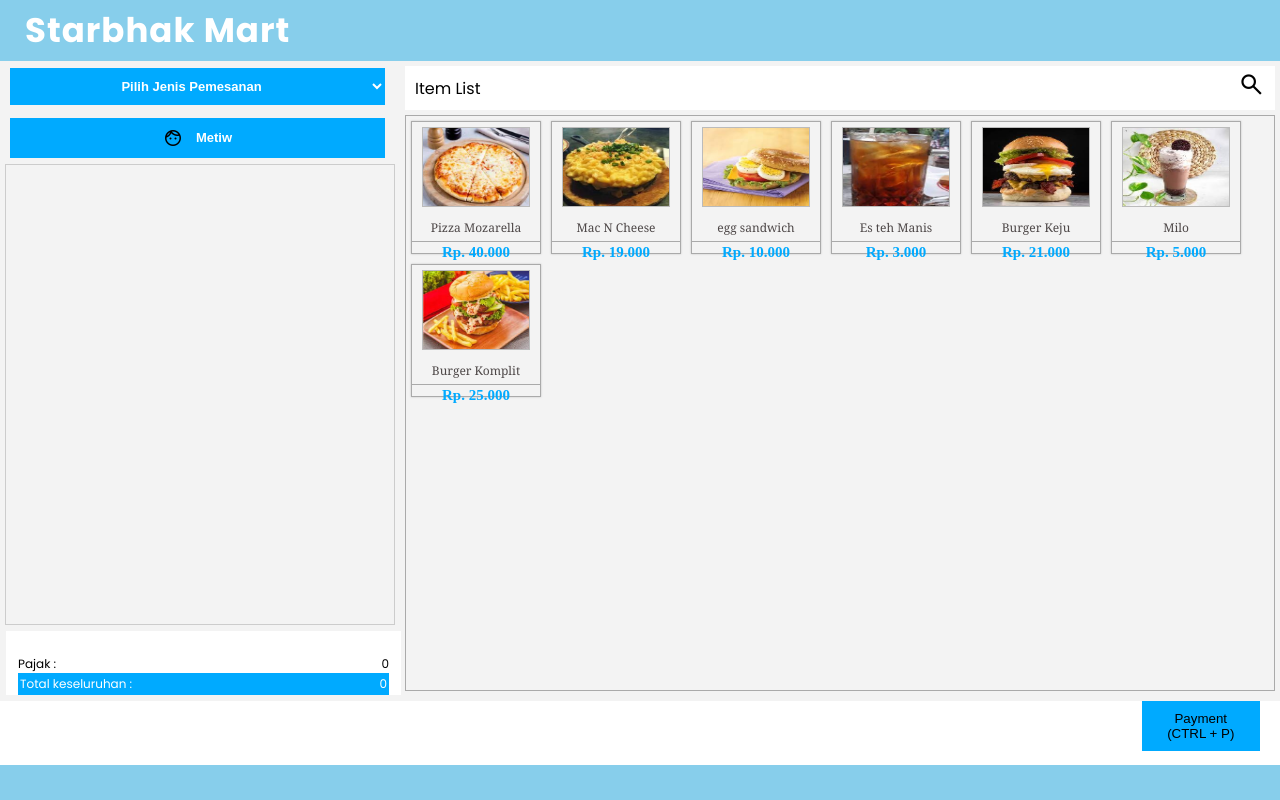
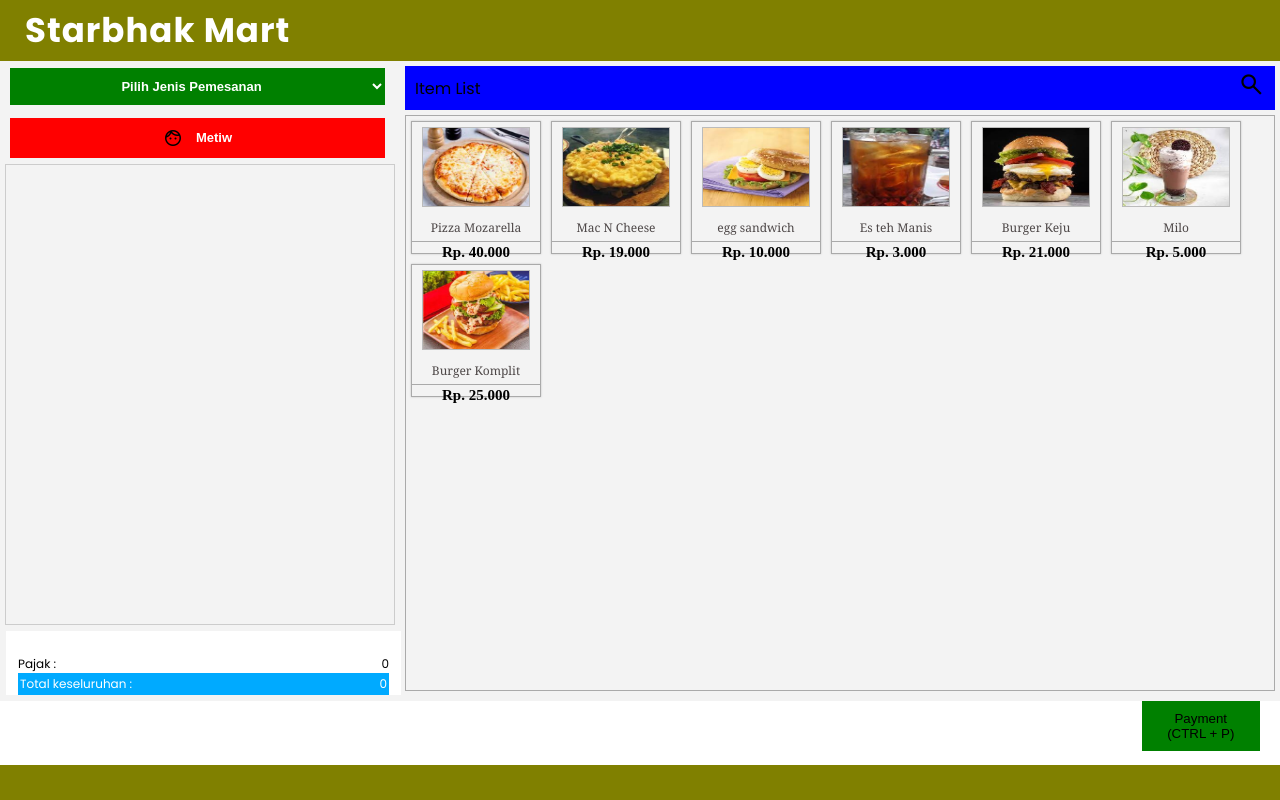
Before and after one commit to YosiaCT/AAS_PWD, a plain HTML site: page aas/index.html in a window 1280 px wide. Drawn offline with nearby package versions, Linux system fonts and the light colour scheme.

Commit message:
style.css

```diff
--- a/aas/style.css
+++ b/aas/style.css
@@ -17,7 +17,7 @@ body{
 
 /* -- Tubuh -- */
 .container{
-    background-color: skyblue;
+    background-color: olive;
     height: 100vh;
 }
 
@@ -54,7 +54,7 @@ body{
     font-size: 13px;
     font-weight: bold;
     color: white;
-    background-color: rgb(0, 170, 255);
+    background-color: red;
     outline: none;
     border: none;
 }
@@ -63,7 +63,7 @@ body{
     margin: 0.5em 10px 0.5em 10px;
     padding: 10px;
     text-align: center;
-    background-color: rgb(0, 170, 255);
+    background-color: green;
     border: none;
     color: white;
     font-weight: bold;
@@ -177,7 +177,7 @@ body{
     display: flex;
     justify-content: space-between;
     padding: 5px 10px;
-    background-color: white;
+    background-color: blue;
     align-items: center;
 }
 
@@ -256,7 +256,7 @@ body{
     border-top: 1px solid #aaa;
     padding-top: 2px;
     font-family: 'Times New Roman', serif;
-    color: rgb(0, 170, 255);
+    color: black;
 }
 /* <--------------------------------TUTUP MAIN CONTENT--------------------------------> */
 
@@ -278,7 +278,7 @@ body{
     gap: 10px;
     outline: none;
     border: none;
-    background-color: rgb(0, 170, 255);
+    background-color: green;
     display: flex;
     align-items: center;
 }
```
